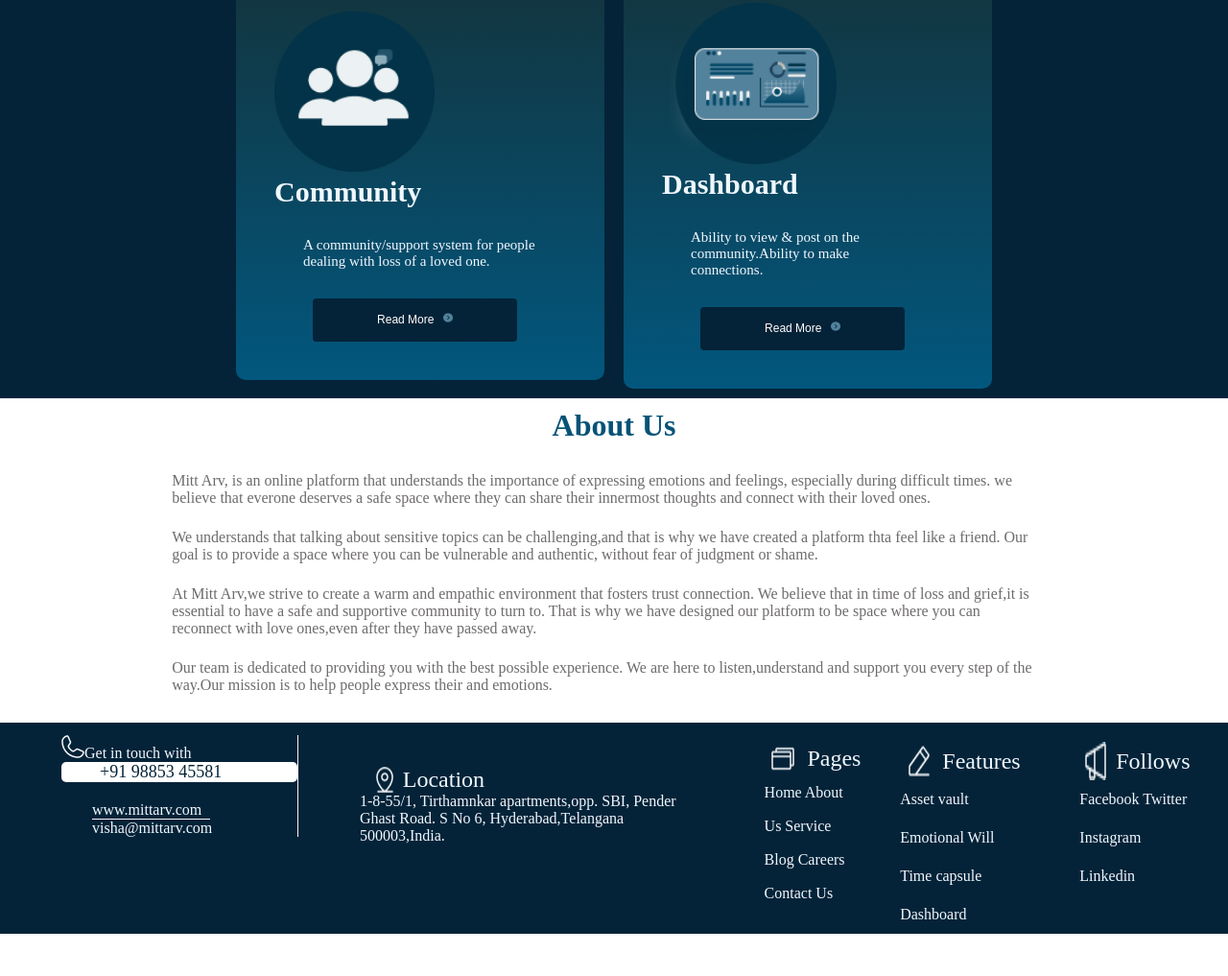
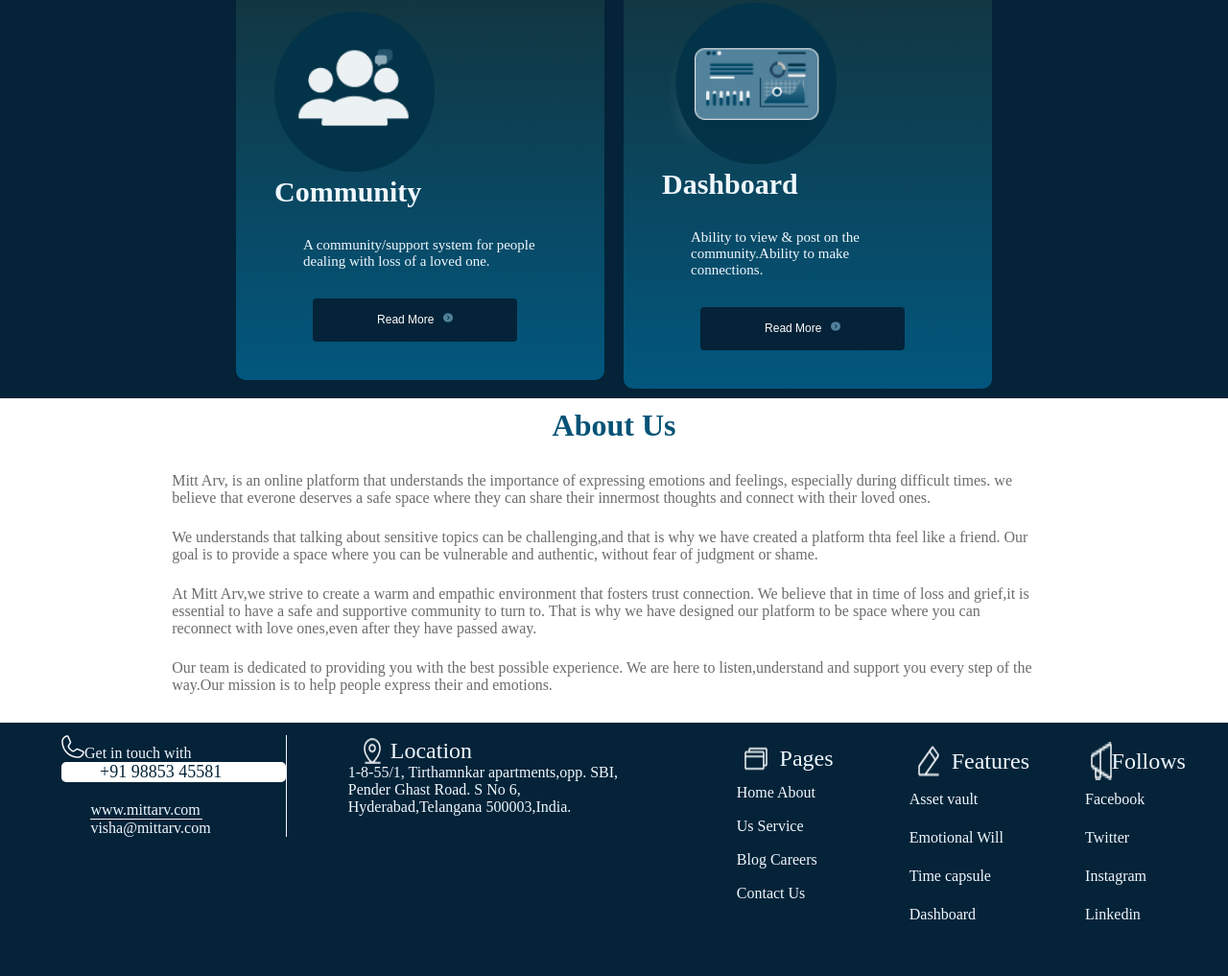
Before and after one commit to Ytroz/figma, a plain HTML site: page inde.html in a window 1280 px wide. Shown: the part 1325-2342 px from the top of the page at 96% size. Before the commit the page ends 2298 px from the top, so only its background shows below. Drawn offline with Linux system fonts and the light colour scheme.

Commit message:
first commit

```diff
--- a/style.css
+++ b/style.css
@@ -203,7 +203,7 @@ button {
     flex-direction: column;
     margin-right: 5%;
     margin-top: 0;
-    margin-bottom: 5%;
+    margin-bottom: 13%;
 
   }
   footer .third{
@@ -214,7 +214,7 @@ button {
     /* height: 20%; */
     padding: 20px;
     /* margin-top:2%; */
-    margin-right: 2%;
+    margin-right: 5%;
     line-height: 35px;
 
   }
@@ -272,6 +272,7 @@ button {
     display: flex;
     flex-direction: row;
     gap: 10px;
+    margin-right: 5%;
 
   }
   footer image{
@@ -304,13 +305,13 @@ button {
 
   }
   .follow{
-    width: 50%;
+    /* width: 50%; */
     font-weight: 30px;
     font-size: x-large;
     margin-left: 5%;
     display: flex;
     flex-direction: row;
-    gap: 10px;
+    /* gap: 10px; */
 
   }
 
```
Also changed, not shown: inde.html (+1 -1 lines), assets/Copyright © Mitt Arv _ Designed by Mitt Arv - Powered by Wordpress.png (added).
